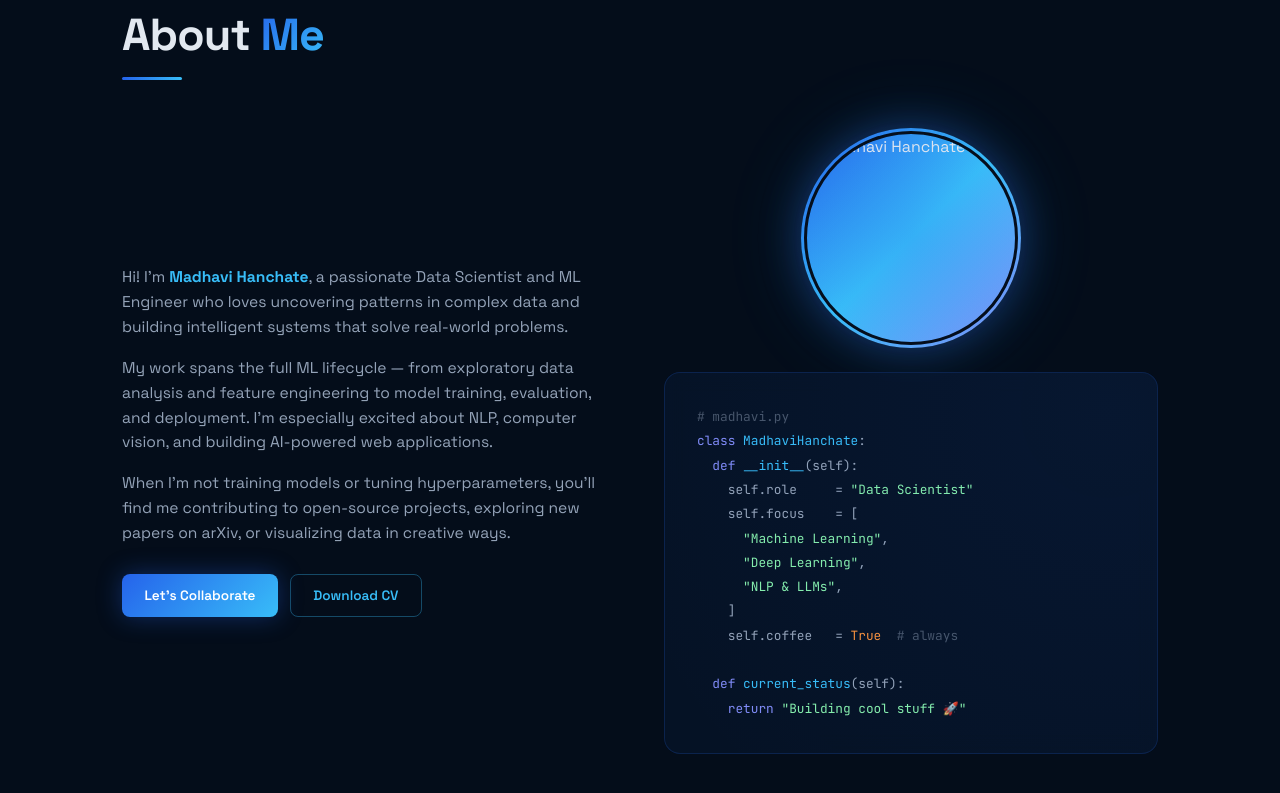
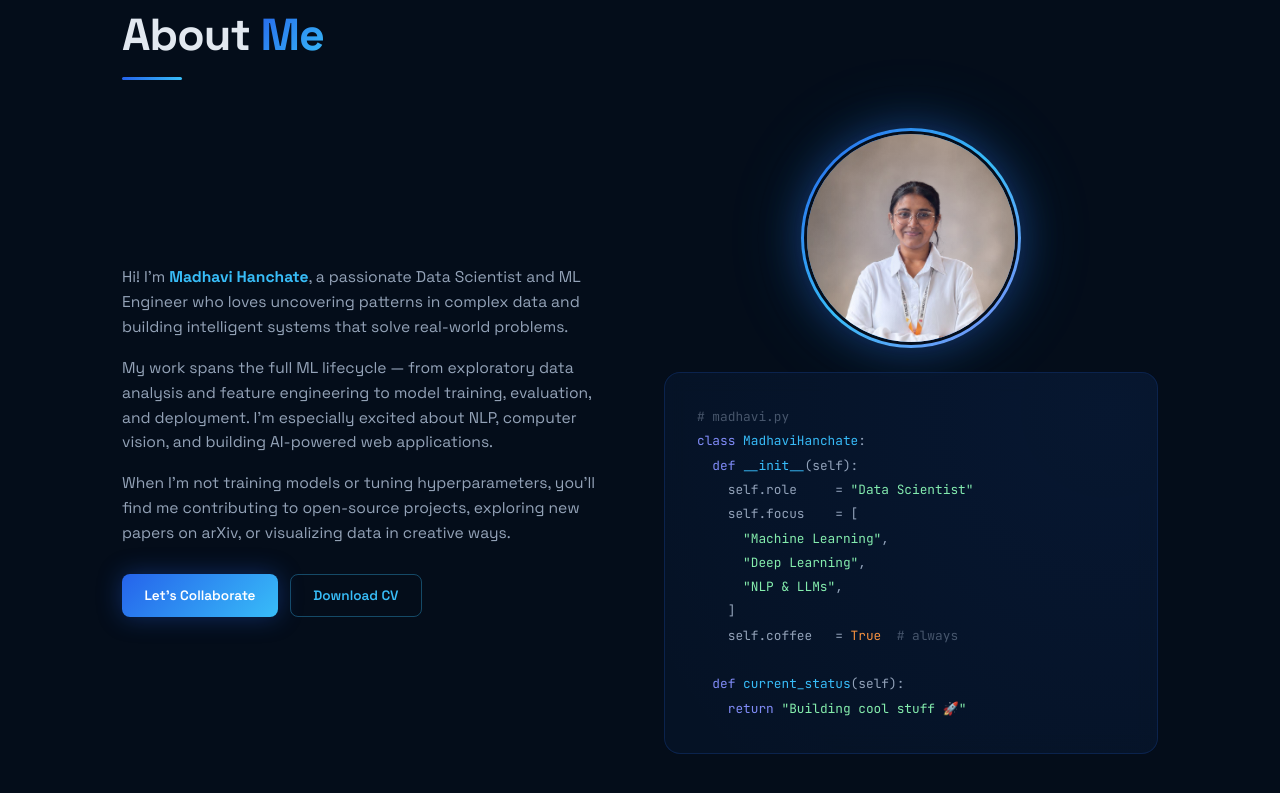
Before and after one commit to madhavihanchate/madhavihanchate.github.io, a plain HTML site: page index.html in a window 1280 px wide. Shown: the part 919-1712 px from the top of the page. Drawn offline with Linux system fonts and the light colour scheme; animation ran at ten frames a second.

Commit message:
Update index.html

```diff
--- a/index.html
+++ b/index.html
@@ -326,7 +326,7 @@
     <div class="about-photo-wrap reveal">
       <div class="photo-frame">
         <div class="photo-glow"></div>
-        <img src="madhavi.jpeg" alt="Madhavi Hanchate" />
+        <img src="WhatsApp Image 2026-06-23 at 3.36.48 PM.jpeg" alt="Madhavi Hanchate" />
       </div>
       <div class="about-card">
         <div class="code-block">
```
